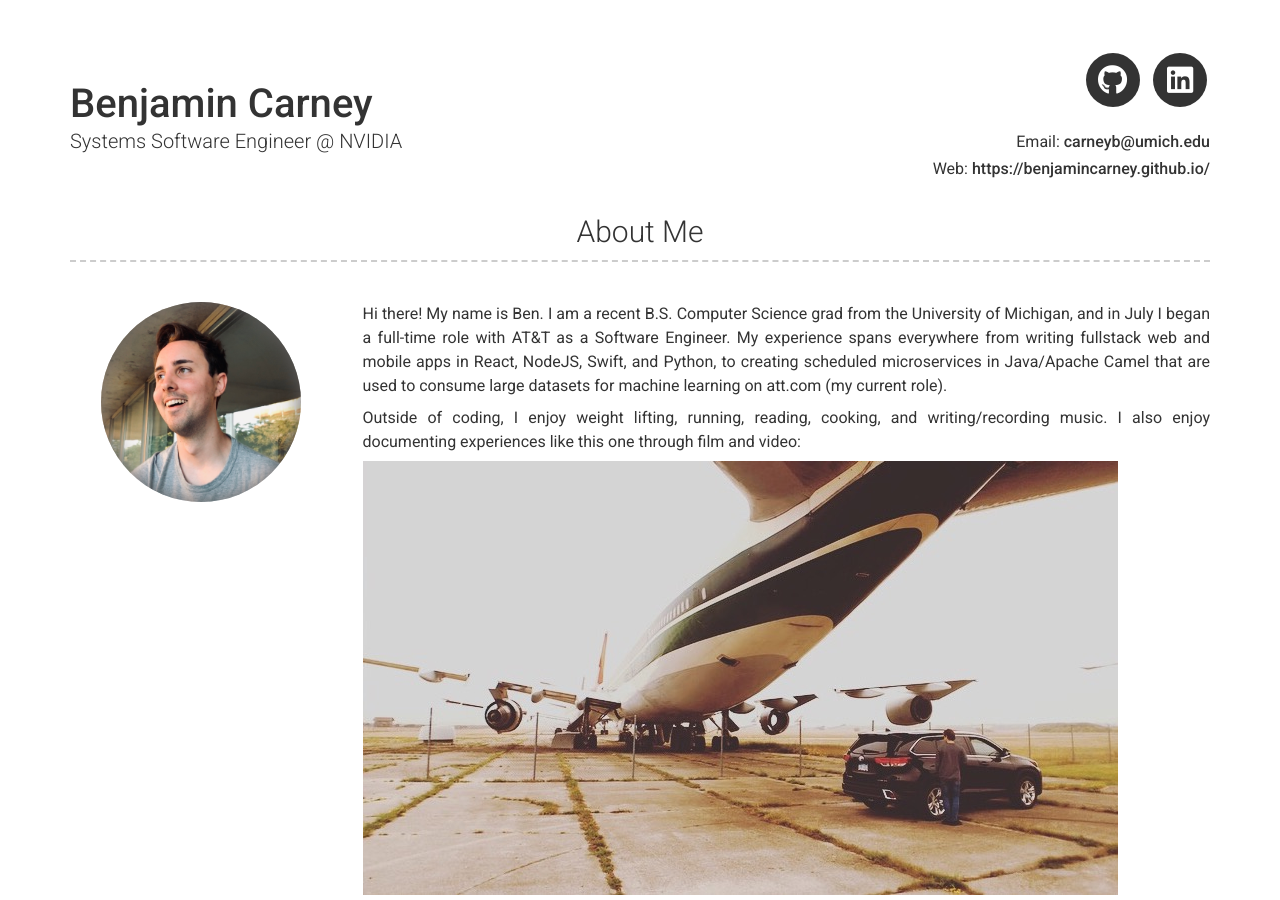
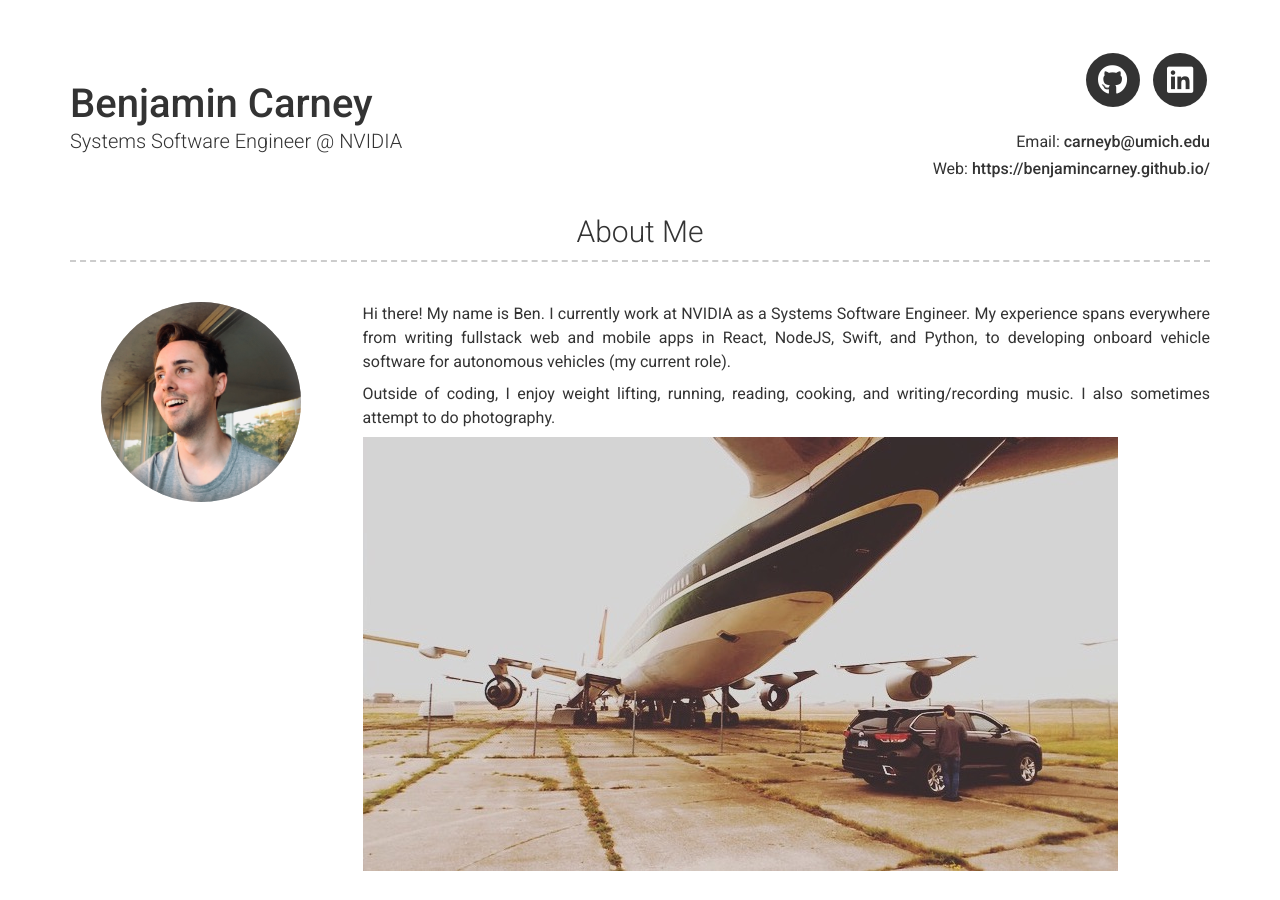
Before and after one commit to benjamincarney/benjamincarney.github.io, a Jekyll site: the page built from index.md, in a window 1280 px wide and 900 px high. Built offline with Jekyll 4.4.1, drawn with Linux system fonts in a browser that asks for light colours; nearby versions of some CDN libraries.

Commit message:
Update _config.yml

```diff
--- a/_config.yml
+++ b/_config.yml
@@ -51,13 +51,10 @@ linkedin_username: benjamincarney
 # about_title: About Me (Use this to override about section title)
 about_profile_image: images/Me.jpg
 about_content: | # this will include new lines to allow paragraphs
-  Hi there! My name is Ben. I am a recent B.S. Computer Science grad from the University of Michigan, and in July I began
-  a full-time role with AT&T as a Software Engineer. My experience spans everywhere from writing fullstack web and
-  mobile apps in React, NodeJS, Swift, and Python, to creating scheduled microservices in Java/Apache Camel that are used
-  to consume large datasets for machine learning on att.com (my current role).
+  Hi there! My name is Ben. I currently work at NVIDIA as a Systems Software Engineer. My experience spans everywhere from writing fullstack web and
+  mobile apps in React, NodeJS, Swift, and Python, to developing onboard vehicle software for autonomous vehicles (my current role).
 
-  Outside of coding, I enjoy weight lifting, running, reading, cooking, and writing/recording music. I also enjoy documenting
-  experiences like this one through film and video:
+  Outside of coding, I enjoy weight lifting, running, reading, cooking, and writing/recording music. I also sometimes attempt to do photography.
 
   ![Plane](/images/Plane.JPG)
 
```
